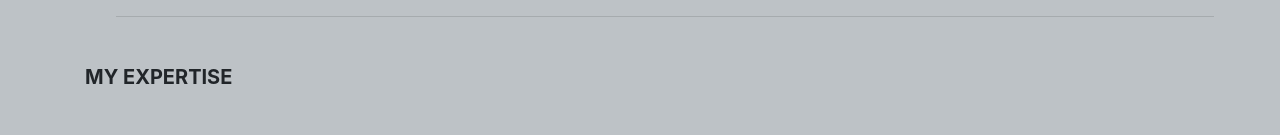
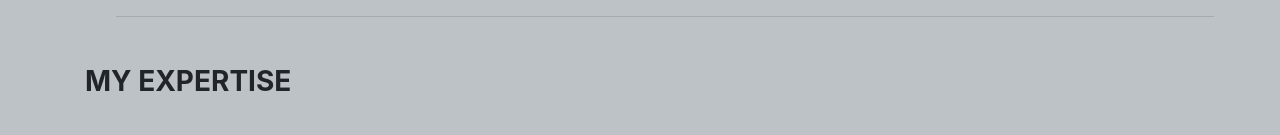
Before and after one commit to karlaluuu/resume-karlaamo, a React (Create React App) app: page /about in a window 1280 px wide. Shown: the part 651-786 px from the top of the page. Built offline with nearby package versions, Linux system fonts and the light colour scheme.

Commit message:
edit redirects

```diff
--- a/package.json
+++ b/package.json
@@ -50,7 +50,7 @@
   },
   "scripts": {
     "start": "react-scripts start",
-    "build": "react-scripts build",
+    "build": "react-scripts build && echo '/* /index.html  200' | cat >build/_redirects",
     "test": "react-scripts test",
     "eject": "react-scripts eject"
   },
--- a/src/components/about.js
+++ b/src/components/about.js
@@ -28,7 +28,7 @@ export default class About extends Component{
             <Divider variant="middle"/>
 
             <MDBRow>
-            <h5 className="h3-responsive font-weight-bold my-5">MY EXPERTISE</h5>
+            <h3 className="h3-responsive font-weight-bold my-5">MY EXPERTISE</h3>
             </MDBRow>
 
             <MDBRow>
```
Also changed, not shown: 2 other files (tests, documents, lock files or other folders).
